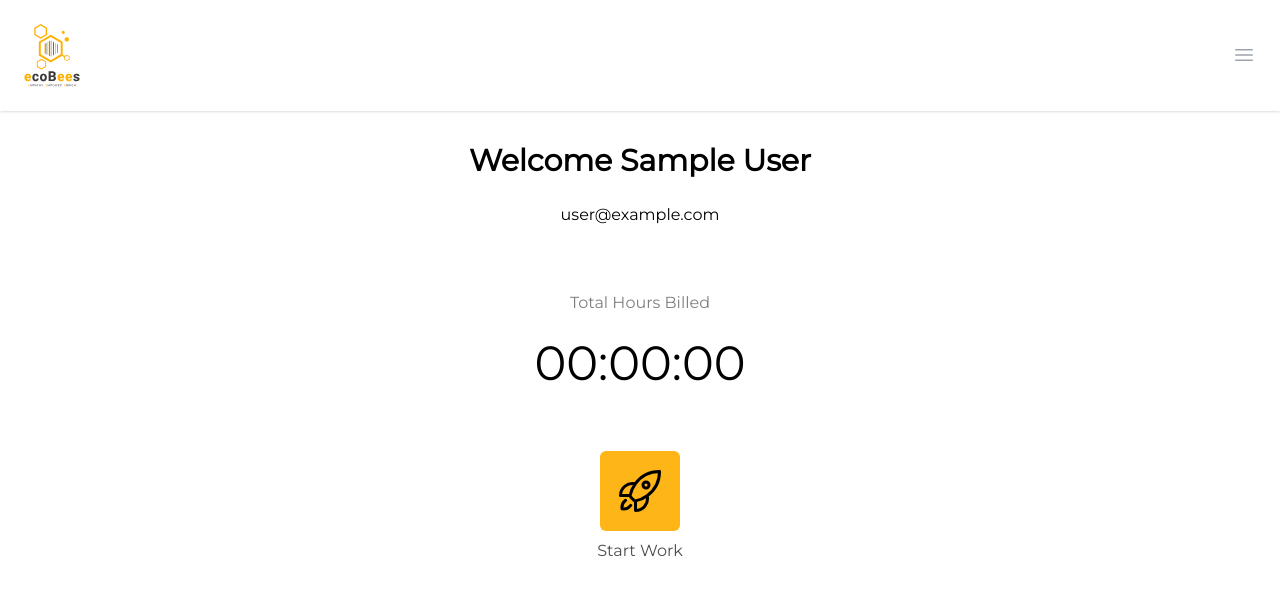
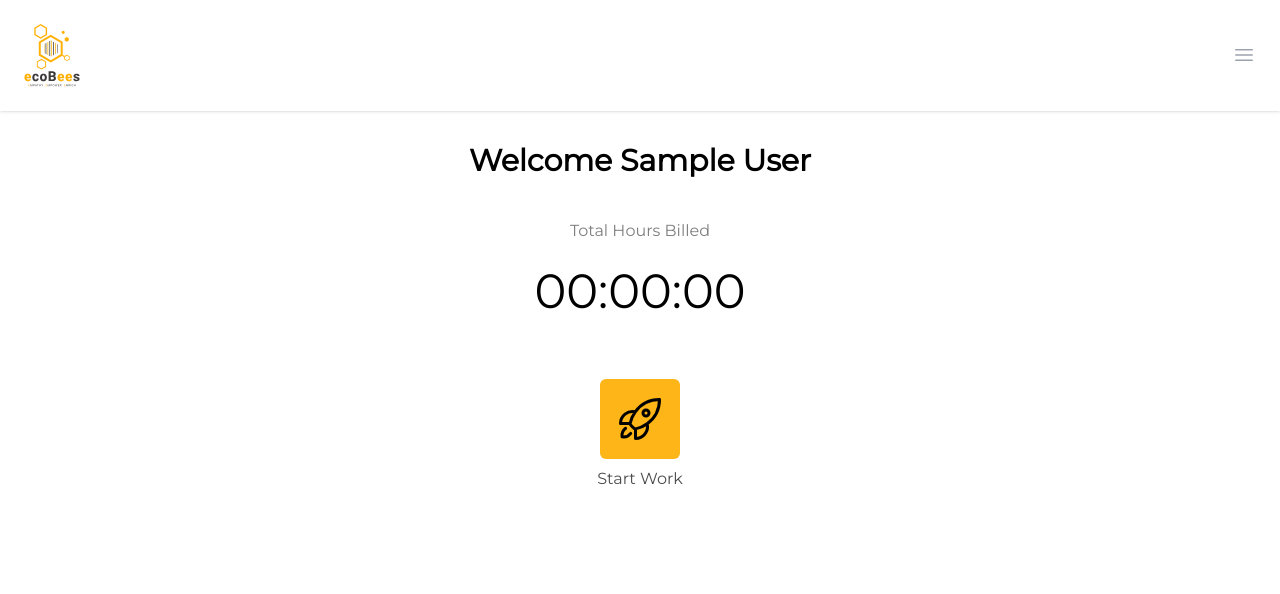
Before and after one commit to ecobeesTrishan/ecobees-worklog, a React (Vite) app: page / in a window 1280 px wide. Shown: the top 594 px of the page. Built offline with nearby package versions, Linux system fonts and the light colour scheme; no server answers; the database is empty; sample sign-in values are in the browser's storage.

Commit message:
fix: ui refactoring and few changes.

```diff
--- a/src/components/DashBoard/Home.jsx
+++ b/src/components/DashBoard/Home.jsx
@@ -24,9 +24,6 @@ const Home = () => {
                 Welcome {user.displayName}
             </h1>
 
-            <p className="py-6">
-                {user.email}
-            </p>
             <StopWatch />
         </div>
     )
--- a/src/components/NavBar.jsx
+++ b/src/components/NavBar.jsx
@@ -81,6 +81,7 @@ const NavBar = () => {
                                     <div className="flex flex-col space-y-4">
                                         <Link to="/">
                                             <li
+                                                onClick={() => setMobileMenuOpen(false)}
                                                 className="block px-3 py-2 -mx-3 font-primary bg-[#f5f5f5] text-base font-semibold leading-7 text-black rounded-lg hover:bg-[#c7c6c6] transition ease-in-out"
                                             >
                                                 Start Work
@@ -89,6 +90,7 @@ const NavBar = () => {
 
                                         <Link to="/history">
                                             <li
+                                                onClick={() => setMobileMenuOpen(false)}
                                                 className="block px-3 py-2 -mx-3 font-primary bg-[#f5f5f5] text-base font-semibold leading-7 text-black rounded-lg hover:bg-[#c7c6c6] transition ease-in-out"
                                             >
                                                 Work History
```
